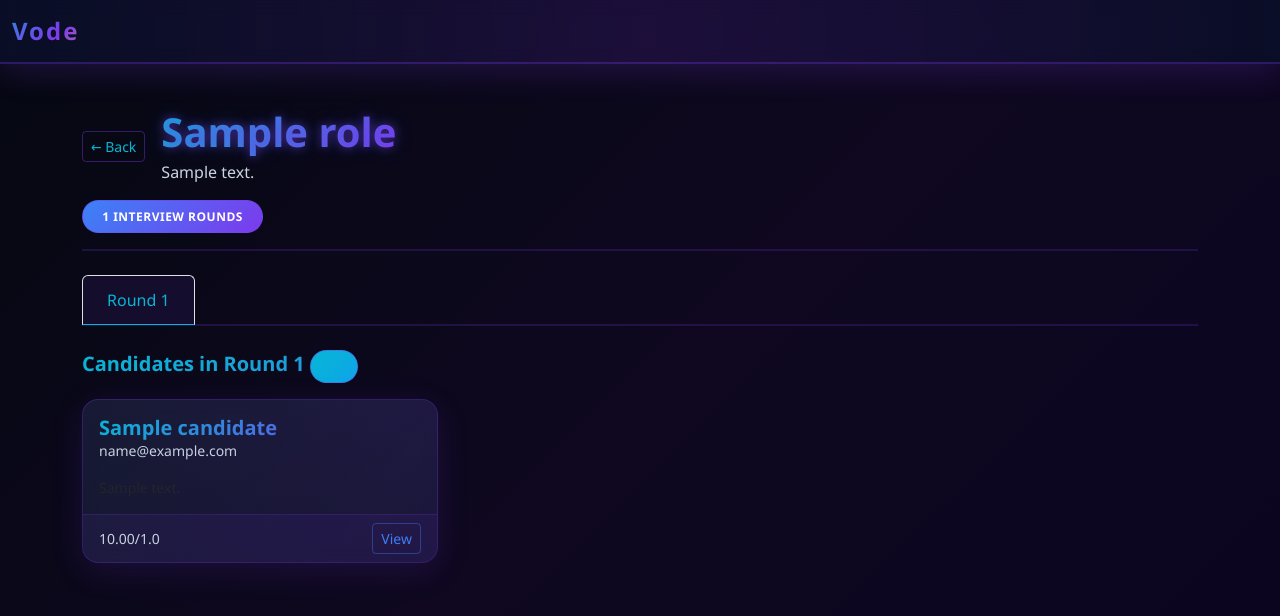
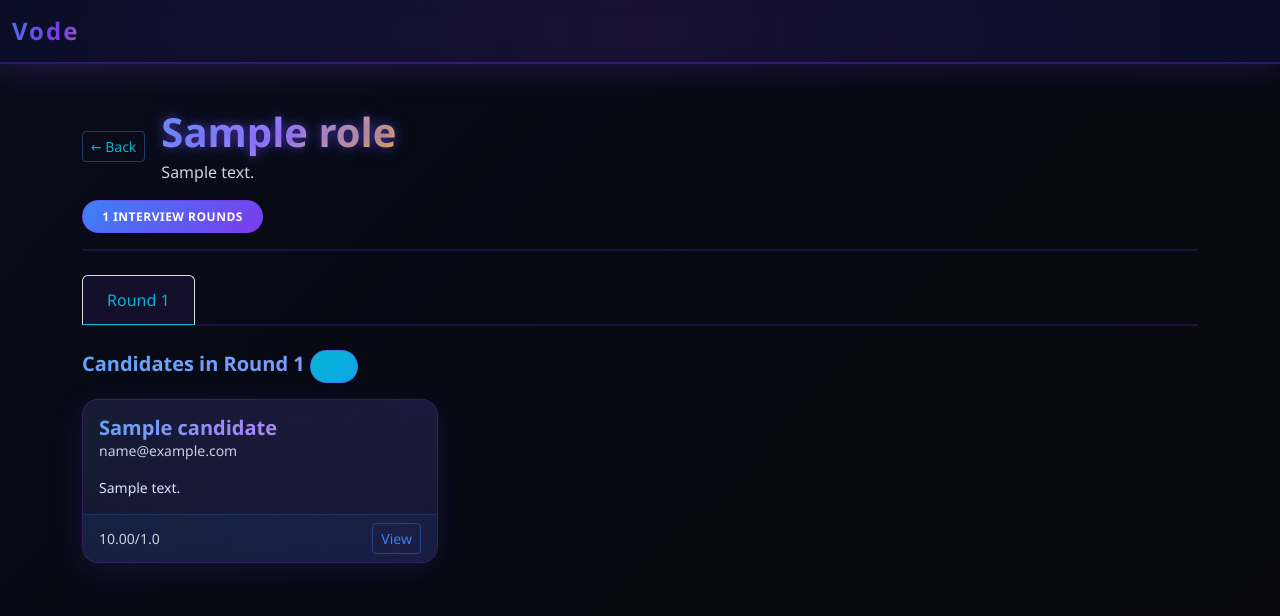
Before and after one commit to DanielOnGitHub17/vode, a Django app: page /recruiter/role/1/ in a window 1280 px wide. Shown: the top 616 px of the page. Run offline with Django 5.2, Linux system fonts and the light colour scheme; tables that the repository leaves empty hold one stand-in row (values such as "Sample post").

Commit message:
made changes

```diff
--- a/templates/base.html
+++ b/templates/base.html
@@ -25,7 +25,7 @@
 			}
 
 		body {
-			background: linear-gradient(135deg, #050811 0%, #0f0820 50%, #0a0420 100%);
+			background: linear-gradient(135deg, #0a0d1a 0%, #050810 50%, #0a080f 100%);
 			background-attachment: fixed;
 			font-family: 'Segoe UI', Tahoma, Geneva, Verdana, sans-serif;
 			color: var(--text-light);
@@ -67,7 +67,7 @@
 			}
 
 			h1, h2, h3, h4, h5, h6 {
-				background: linear-gradient(135deg, var(--accent-cyan), var(--accent-purple));
+				background: linear-gradient(135deg, #60a5fa, #a78bfa, #fbbf24);
 				-webkit-background-clip: text;
 				-webkit-text-fill-color: transparent;
 				background-clip: text;
@@ -82,6 +82,7 @@
 				box-shadow: 0 8px 32px rgba(124, 58, 237, 0.15);
 				position: relative;
 				overflow: hidden;
+				color: #e0e7ff;
 			}
 
 			.card::before {
@@ -132,8 +133,8 @@
 			}
 
 			.card-footer {
-				background: rgba(124, 58, 237, 0.08) !important;
-				border-top: 1px solid rgba(124, 58, 237, 0.2) !important;
+				background: rgba(59, 130, 246, 0.08) !important;
+				border-top: 1px solid rgba(59, 130, 246, 0.2) !important;
 			}
 
 			.nav-tabs {
@@ -207,7 +208,7 @@
 
 			.btn-outline-secondary {
 				color: var(--accent-cyan);
-				border-color: rgba(124, 58, 237, 0.4);
+				border-color: rgba(59, 130, 246, 0.4);
 				position: relative;
 				overflow: hidden;
 			}
@@ -219,7 +220,7 @@
 				left: -100%;
 				width: 100%;
 				height: 100%;
-				background: rgba(124, 58, 237, 0.2);
+				background: rgba(59, 130, 246, 0.2);
 				transition: left 0.3s ease;
 				z-index: -1;
 			}
@@ -244,8 +245,8 @@
 			}
 
 			.alert {
-				background: rgba(124, 58, 237, 0.1);
-				border: 1px solid rgba(124, 58, 237, 0.3);
+				background: rgba(59, 130, 246, 0.1);
+				border: 1px solid rgba(59, 130, 246, 0.3);
 				color: var(--text-light);
 				border-radius: 12px;
 			}
@@ -265,26 +266,26 @@
 			}
 
 			.table-light th {
-				background: rgba(124, 58, 237, 0.2);
+				background: rgba(59, 130, 246, 0.2);
 				color: var(--accent-cyan);
 				font-weight: 600;
-				border-color: rgba(124, 58, 237, 0.2);
+				border-color: rgba(59, 130, 246, 0.2);
 				text-transform: uppercase;
 				font-size: 0.85rem;
 				letter-spacing: 0.5px;
 			}
 
 			.table-hover tbody tr:hover {
-				background-color: rgba(124, 58, 237, 0.15) !important;
+				background-color: rgba(59, 130, 246, 0.15) !important;
 			}
 
 			.table-primary {
-				background-color: rgba(124, 58, 237, 0.2) !important;
-				border-color: rgba(124, 58, 237, 0.3) !important;
+				background-color: rgba(59, 130, 246, 0.2) !important;
+				border-color: rgba(59, 130, 246, 0.3) !important;
 			}
 
 			.text-muted {
-				color: var(--text-muted) !important;
+				color: #cbd5e1 !important;
 			}
 
 			.border-bottom {
@@ -292,12 +293,12 @@
 			}
 
 			.card-title {
-				color: var(--accent-cyan);
+				color: #60a5fa;
 				font-weight: 600;
 			}
 
 			.card-subtitle {
-				color: var(--text-muted) !important;
+				color: #cbd5e1 !important;
 			}
 
 			/* Scrollbar styling */
--- a/templates/swe/role_detail_swe.html
+++ b/templates/swe/role_detail_swe.html
@@ -34,7 +34,7 @@
   {% if active_round_config %}
     <!-- Round Header Card -->
     <div class="card mb-4 border-left border-primary" style="border-left-width: 4px;">
-      <div class="card-header bg-gradient" style="background: linear-gradient(135deg, #7c3aed 0%, #6d28d9 100%);">
+      <div class="card-header bg-gradient" style="background: linear-gradient(135deg, #3b82f6 0%, #1e40af 100%);">
         <h4 class="mb-0" style="color: var(--accent-cyan);">
           {{ active_round_config.name }}
         </h4>
```
